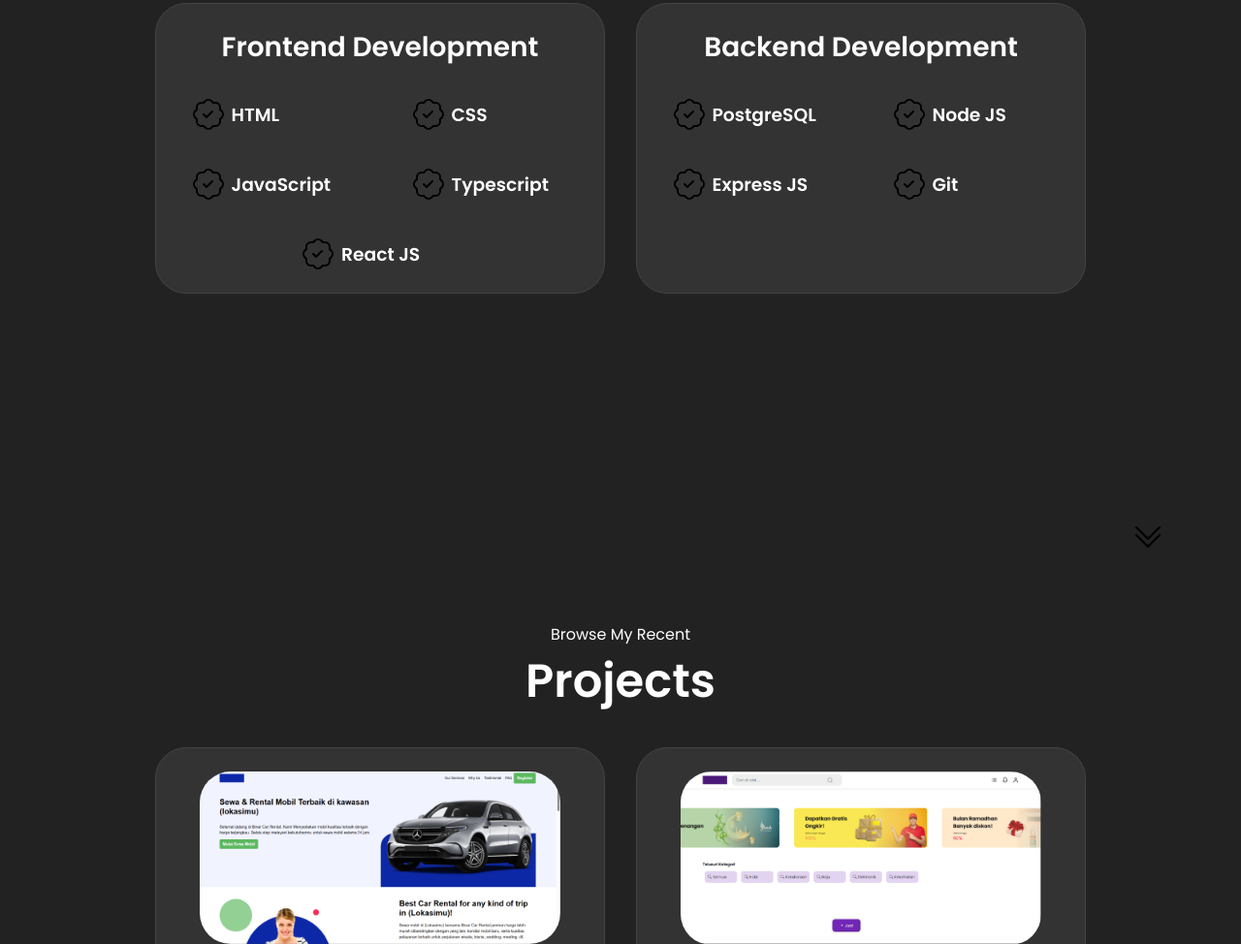
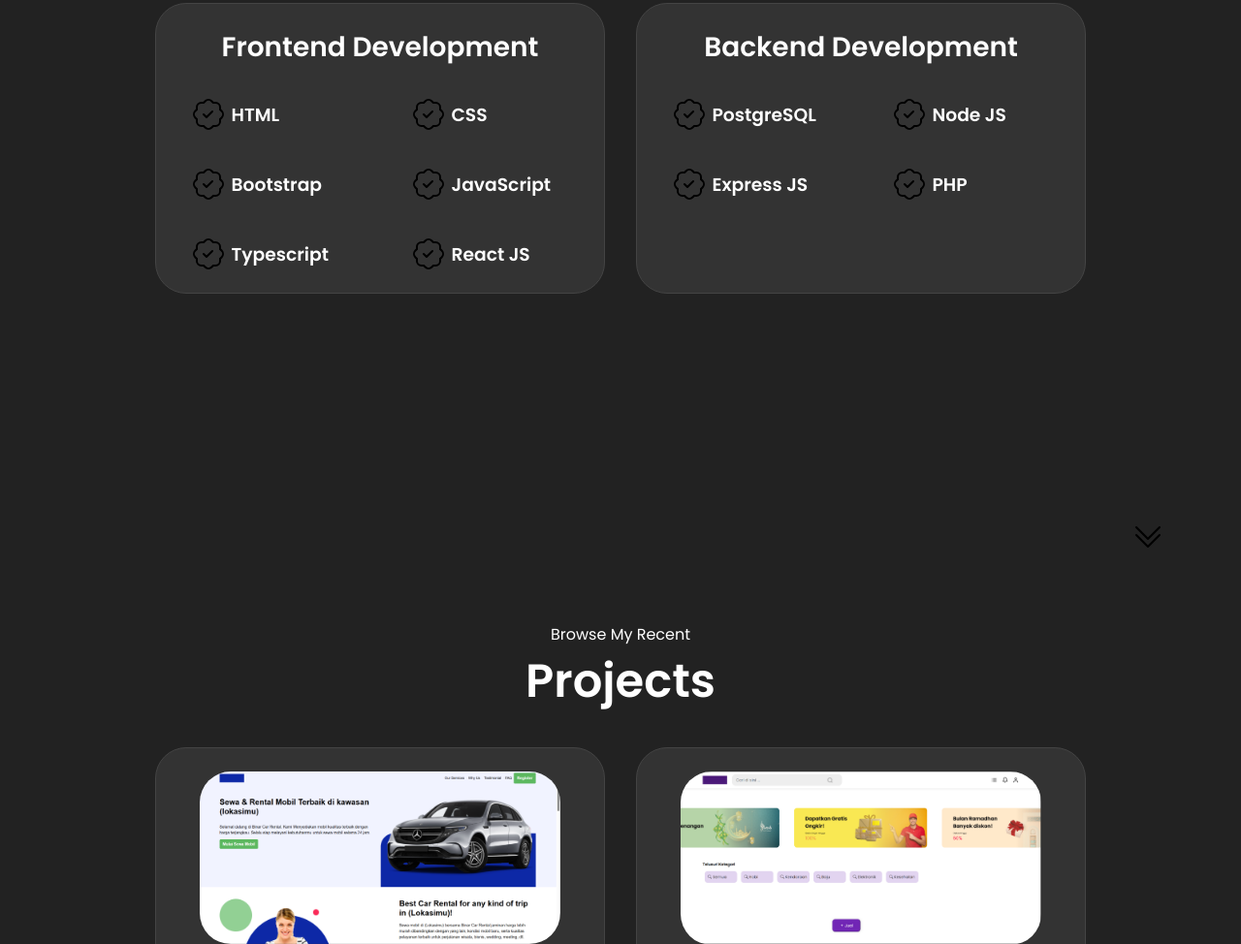
Before and after one commit to fhardy081/porto, a plain HTML site: page index.html in a window 1280 px wide. Shown: the part 1806-2780 px from the top of the page at 97% size. Drawn offline with Linux system fonts and the light colour scheme.

Commit message:
update cv

```diff
--- a/index.html
+++ b/index.html
@@ -170,6 +170,12 @@
             <article>
               <img src="./assets/checkmark.svg" alt="Experience icon" class="icon" />
               <div>
+                <h3>Bootstrap</h3>
+              </div>
+            </article>
+            <article>
+              <img src="./assets/checkmark.svg" alt="Experience icon" class="icon" />
+              <div>
                 <h3>JavaScript</h3>
               </div>
             </article>
@@ -211,7 +217,7 @@
             <article>
               <img src="./assets/checkmark.svg" alt="Experience icon" class="icon" />
               <div>
-                <h3>Git</h3>
+                <h3>PHP</h3>
               </div>
             </article>
           </div>
```
